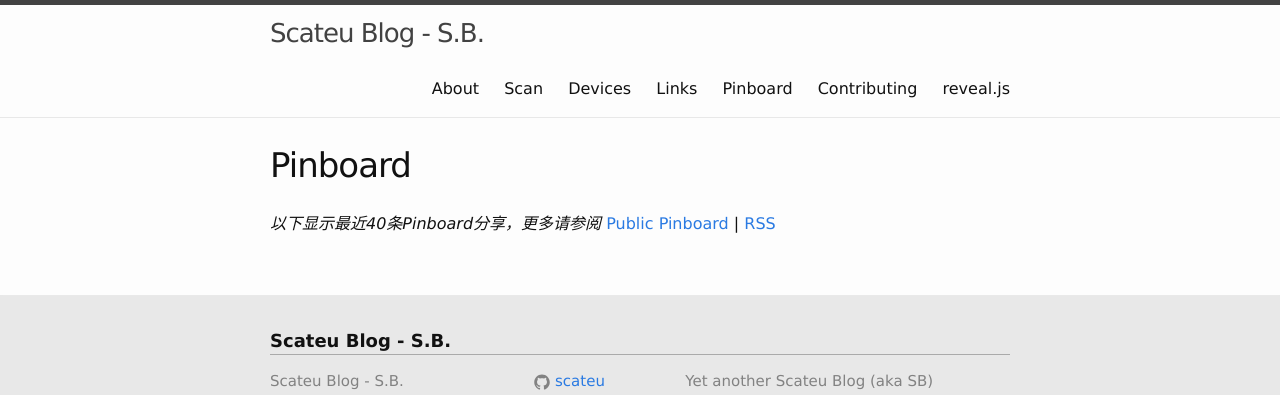
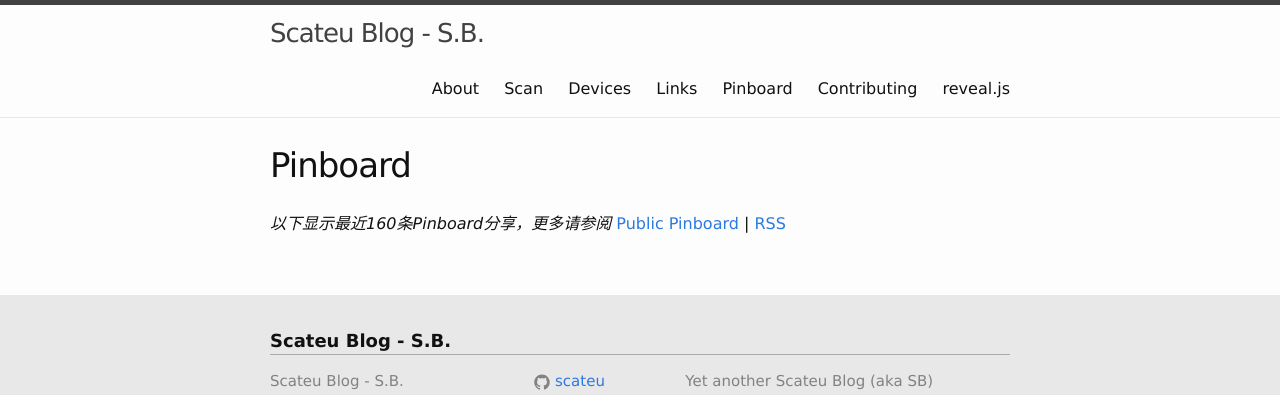
Before and after one commit to scateu/scateu.github.io, a Jekyll site: the page built from _pages/05-pinboard.md, in a window 1280 px wide. Shown: the top 395 px of the page. Built offline with Jekyll 4.4.1, drawn with Linux system fonts in a browser that asks for light colours; a script that is not in the unit is left out; comment, search, counter and statistics services are not loaded.

Commit message:
Mon Jul 10 22:47:46 CST 2017

```diff
--- a/_pages/05-pinboard.md
+++ b/_pages/05-pinboard.md
@@ -4,8 +4,8 @@
 permalink: /pinboard/
 ---
 
-*以下显示最近40条Pinboard分享，更多请参阅* [Public Pinboard](https://pinboard.in/u:scateu/public) \| [RSS](https://feeds.pinboard.in/rss/u:scateu/)
+*以下显示最近160条Pinboard分享，更多请参阅* [Public Pinboard](https://pinboard.in/u:scateu/public) \| [RSS](https://feeds.pinboard.in/rss/u:scateu/)
 
 
 
-<script language="javascript" src="http://pinboard.in//widgets/v1/linkroll/?user=scateu&count=40"></script>
+<script language="javascript" src="http://pinboard.in//widgets/v1/linkroll/?user=scateu&count=160"></script>
```
